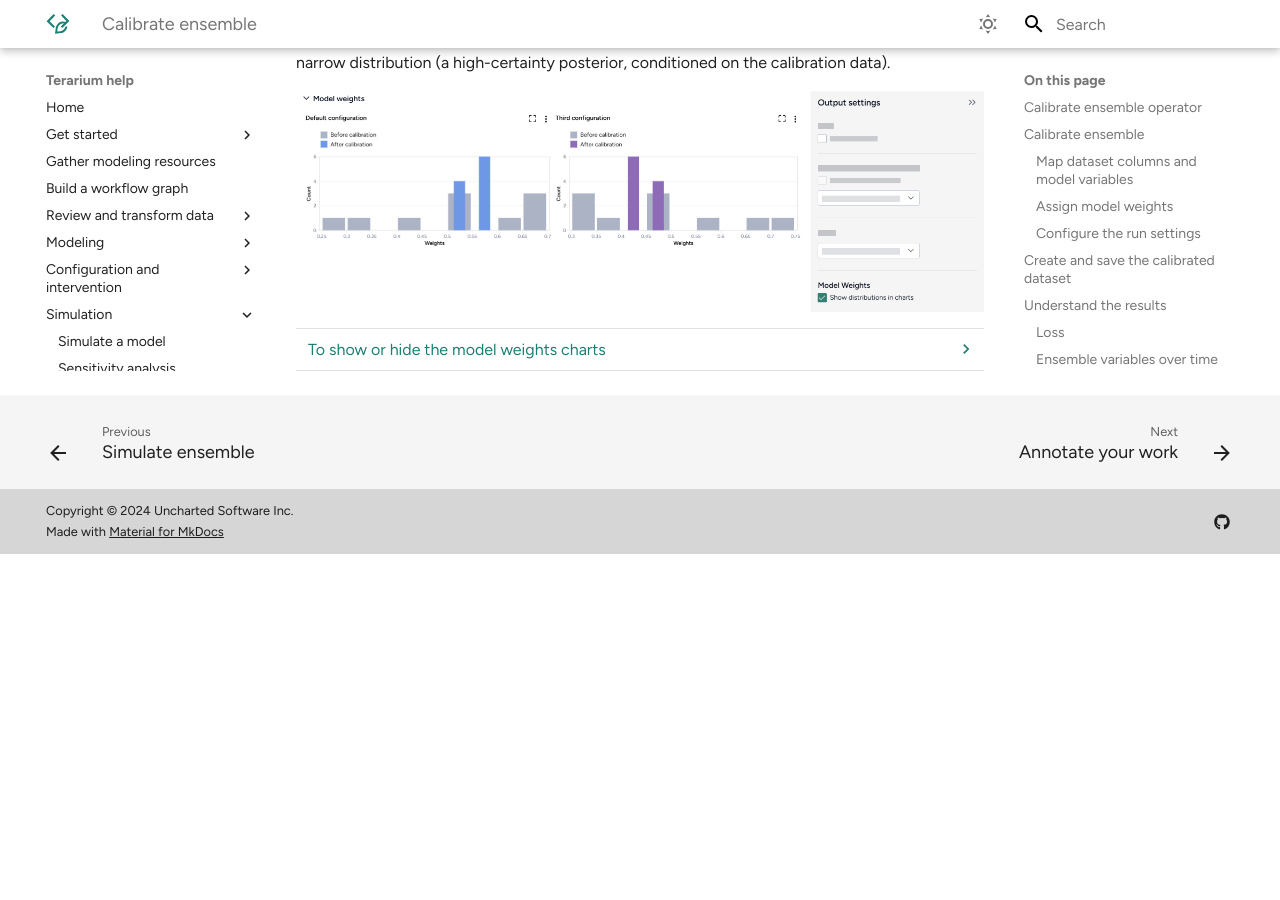
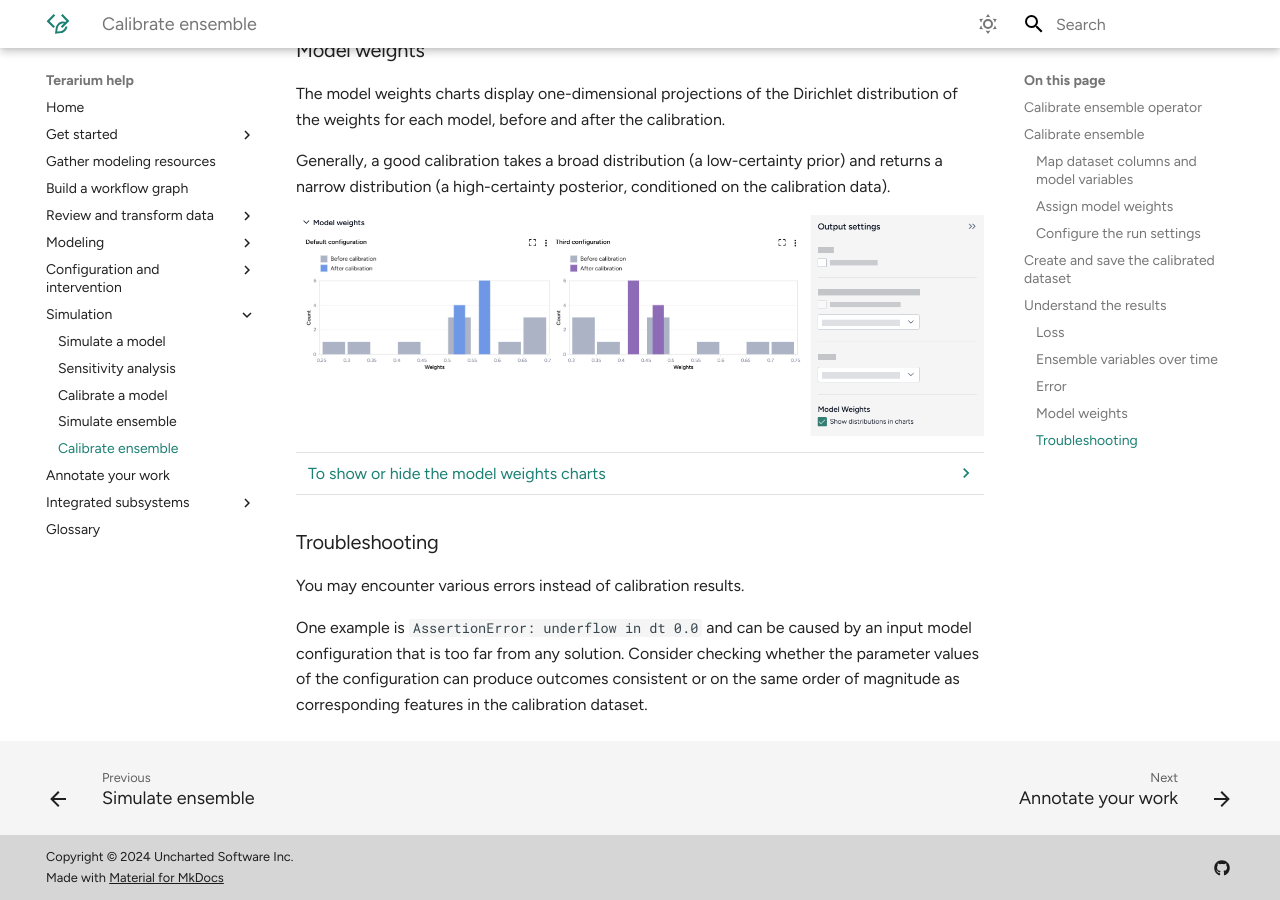
Before and after one commit to DARPA-ASKEM/terarium-docs, an MkDocs documentation site: the page built from docs/simulation/calibrate-ensemble.md, in a window 1280 px wide and 900 px high, scrolled down 7832 px. Built offline with MkDocs 1.6.1 and Material for MkDocs 9.7.7, drawn with Linux system fonts in a browser that asks for light colours; plug-ins that fetch from the network failed and are left out; before the commit the page ends 8386 px from its top, so only the background shows below that; some of the changed text lies outside the part shown.

Commit message:
Add troubleshooting and tips to calibrate and calibrate ensemble

```diff
--- a/docs/simulation/calibrate-ensemble.md
+++ b/docs/simulation/calibrate-ensemble.md
@@ -147,6 +147,10 @@
         - **Inference algorithm**: [Stochastic Variational Inference (SVI)](https://pyro.ai/examples/svi_part_i.html), which estimates the parameters probabilistically.
         - **Loss function**: [Evidence Lower Bound (ELBO)](https://pyro.ai/examples/svi_part_iii.html), which guides parameter updates by balancing data fit and model complexity.
         - **Optimizer method**: algorithm for updating parameter values, [ADAM](https://pytorch.org/docs/stable/generated/torch.optim.Adam.html) by default.
+
+???+ tip
+
+    Consider using minimum settings - such as the end time at `3`, the number of samples at `1`, and the solver method at `euler` - to check whether the calibration can run to completion with the given mapping.
 
 ## Create and save the calibrated dataset
 
@@ -310,3 +314,9 @@
 ??? list "To show or hide the model weights charts"
 
     - Select or clear **Show distributions in charts**.
+
+### Troubleshooting
+
+You may encounter various errors instead of calibration results.
+
+One example is `AssertionError: underflow in dt 0.0` and can be caused by an input model configuration that is too far from any solution. Consider checking whether the parameter values of the configuration can produce outcomes consistent or on the same order of magnitude as corresponding features in the calibration dataset.
```
Also changed, not shown: docs/simulation/calibrate-model.md (+14 -2 lines).
